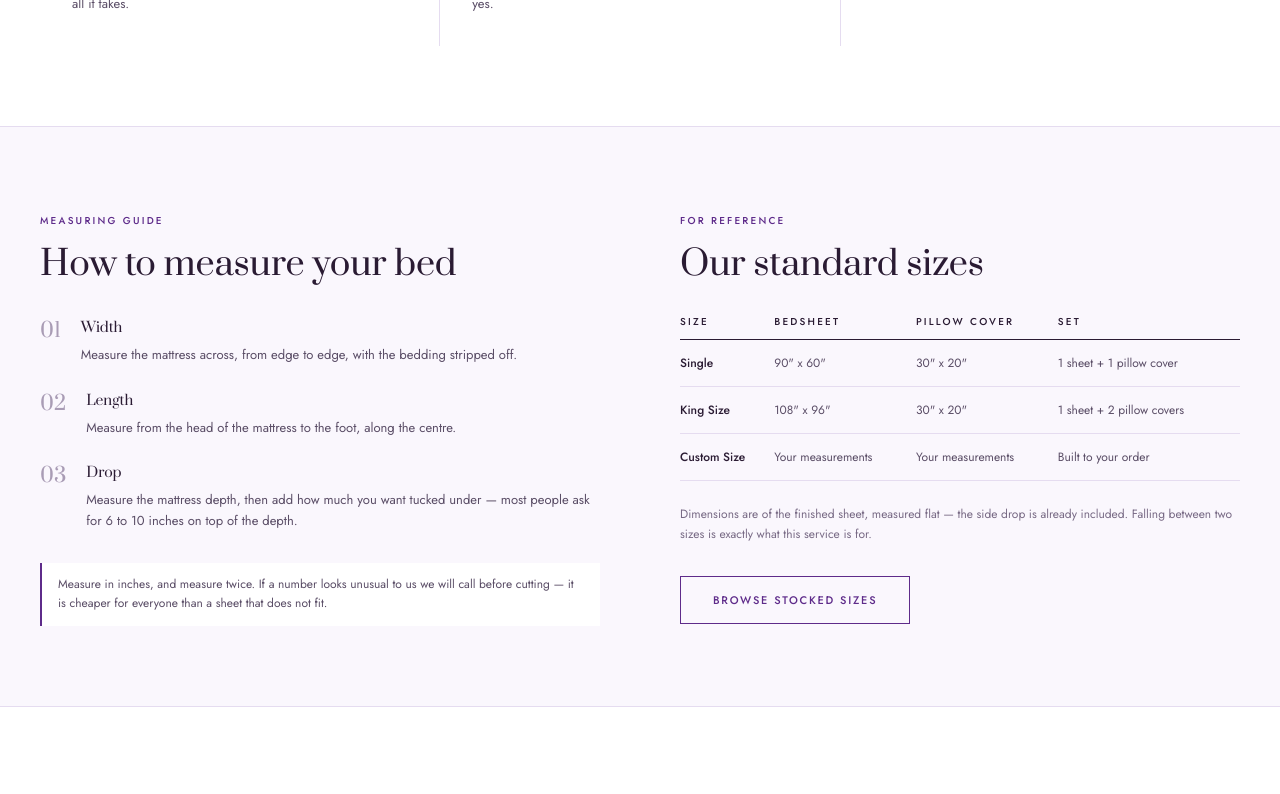
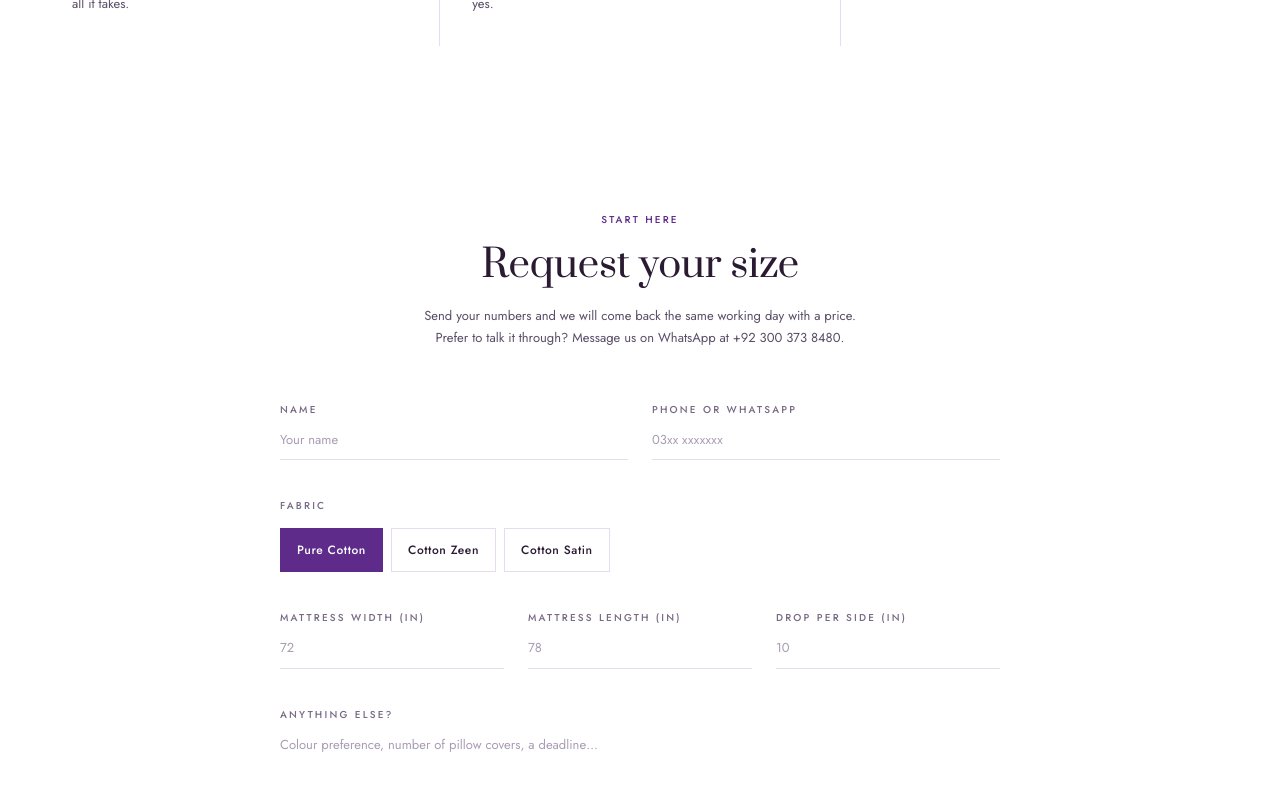
Before and after one commit to Taha-Khurram/Dream-Stitch-Ecommerce-Shop, a Next.js app: page /custom in a window 1280 px wide. Shown: the part 900-1694 px from the top of the page. Built offline with nearby package versions, Linux system fonts and the light colour scheme; no server answers; the database is empty.

Commit message:
feat: add custom order page with measurement request form

```diff
--- a/app/(site)/custom/page.tsx
+++ b/app/(site)/custom/page.tsx
@@ -1,8 +1,7 @@
 "use client";
 
 import React, { useState } from "react";
-import Link from "next/link";
-import { BRAND, SIZE_GUIDE, FABRICS } from "@/lib/constants";
+import { BRAND, FABRICS } from "@/lib/constants";
 import { IMG, img } from "@/lib/imagery";
 import { Check, MessageCircle, Ruler, Scissors, Truck } from "lucide-react";
 
@@ -100,90 +99,6 @@ export default function CustomOrderPage() {
             </li>
           ))}
         </ol>
-      </section>
-
-      {/* Measuring guide + standard sizes */}
-      <section id="measuring" className="border-y border-line bg-frost scroll-mt-28">
-        <div className="mx-auto grid max-w-[1500px] grid-cols-1 gap-14 px-6 py-16 lg:grid-cols-2 lg:gap-20 sm:py-20 xl:px-10">
-          <div>
-            <span className="eyebrow text-purple">Measuring Guide</span>
-            <h2 className="mt-3 font-[family-name:var(--font-display)] text-[28px] leading-tight text-ink sm:text-[34px]">
-              How to measure your bed
-            </h2>
-
-            <ol className="mt-8 space-y-6">
-              {[
-                {
-                  label: "Width",
-                  copy: "Measure the mattress across, from edge to edge, with the bedding stripped off.",
-                },
-                {
-                  label: "Length",
-                  copy: "Measure from the head of the mattress to the foot, along the centre.",
-                },
-                {
-                  label: "Drop",
-                  copy: "Measure the mattress depth, then add how much you want tucked under — most people ask for 6 to 10 inches on top of the depth.",
-                },
-              ].map((row, i) => (
-                <li key={row.label} className="flex gap-5">
-                  <span className="font-[family-name:var(--font-display)] text-xl text-faint">
-                    {String(i + 1).padStart(2, "0")}
-                  </span>
-                  <div>
-                    <h3 className="text-[14px] font-medium text-ink">{row.label}</h3>
-                    <p className="mt-1.5 text-[13px] leading-relaxed text-ink-soft">{row.copy}</p>
-                  </div>
-                </li>
-              ))}
-            </ol>
-
-            <p className="mt-8 border-l-2 border-purple bg-white px-4 py-3 text-[12px] leading-relaxed text-ink-soft">
-              Measure in inches, and measure twice. If a number looks unusual to us we will call
-              before cutting — it is cheaper for everyone than a sheet that does not fit.
-            </p>
-          </div>
-
-          <div>
-            <span className="eyebrow text-purple">For Reference</span>
-            <h2 className="mt-3 font-[family-name:var(--font-display)] text-[28px] leading-tight text-ink sm:text-[34px]">
-              Our standard sizes
-            </h2>
-
-            <div className="mt-8 overflow-x-auto">
-              <table className="w-full min-w-[26rem] text-left text-[12px]">
-                <thead>
-                  <tr className="border-b border-ink">
-                    {["Size", "Bedsheet", "Pillow Cover", "Set"].map((head) => (
-                      <th key={head} className="eyebrow pb-3 text-ink">
-                        {head}
-                      </th>
-                    ))}
-                  </tr>
-                </thead>
-                <tbody>
-                  {SIZE_GUIDE.map((row) => (
-                    <tr key={row.size} className="border-b border-line">
-                      <td className="py-3.5 font-medium text-ink">{row.size}</td>
-                      <td className="py-3.5 text-ink-soft">{row.sheet}</td>
-                      <td className="py-3.5 text-ink-soft">{row.pillow}</td>
-                      <td className="py-3.5 text-ink-soft">{row.pieces}</td>
-                    </tr>
-                  ))}
-                </tbody>
-              </table>
-            </div>
-
-            <p className="mt-6 text-[12px] leading-relaxed text-muted">
-              Dimensions are of the finished sheet, measured flat — the side drop is already
-              included. Falling between two sizes is exactly what this service is for.
-            </p>
-
-            <Link href="/shop" className="btn-outline mt-8">
-              Browse Stocked Sizes
-            </Link>
-          </div>
-        </div>
       </section>
 
       {/* Request form */}
```
